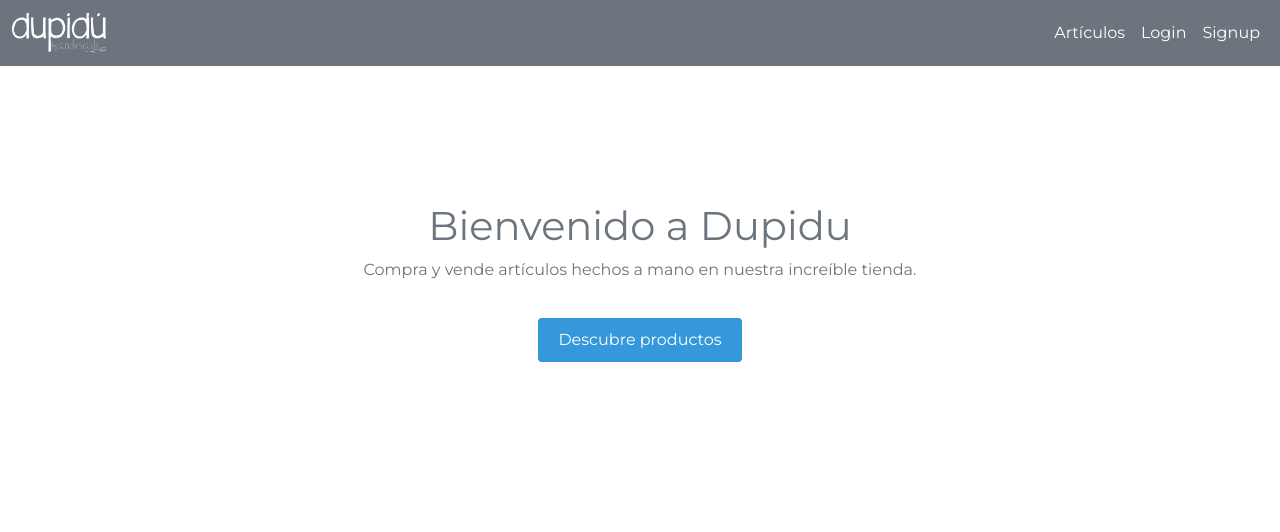
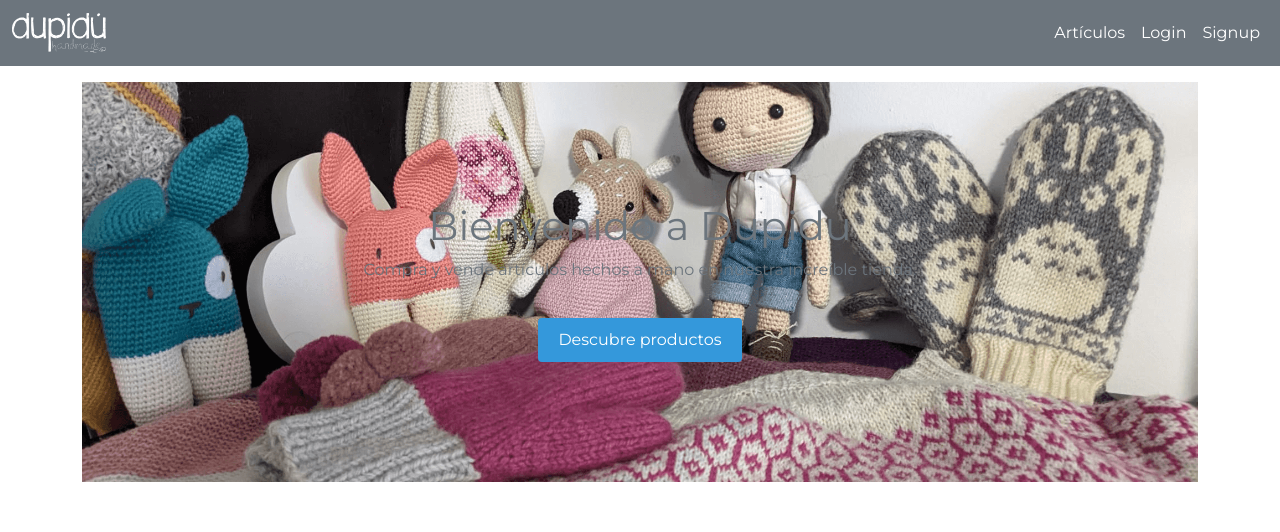
Before and after one commit to hilkizun/front, a React (Vite) app: page / in a window 1280 px wide. Shown: the top 532 px of the page. Built offline with nearby package versions, Linux system fonts and the light colour scheme; grey boxes are pictures that could not be loaded.

Commit message:
upload img2

```diff
--- a/src/views/Home/Home.css
+++ b/src/views/Home/Home.css
@@ -5,7 +5,7 @@
   }
 
   .hero {
-    background-image: url('');
+    background-image: url('/hero-dupidu.png');
     background-size: cover;
     background-position: center;
     width: 100%;
```
